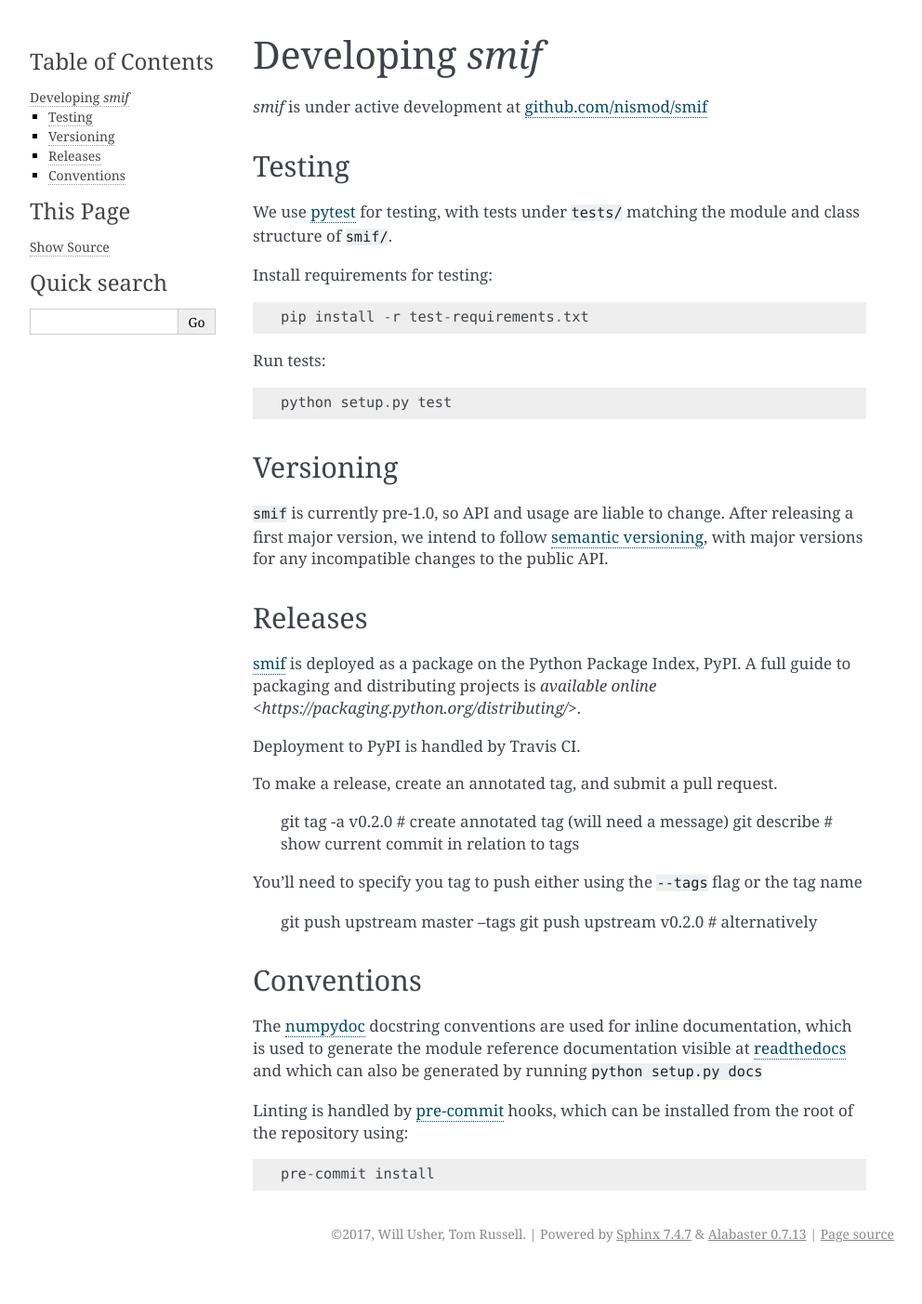
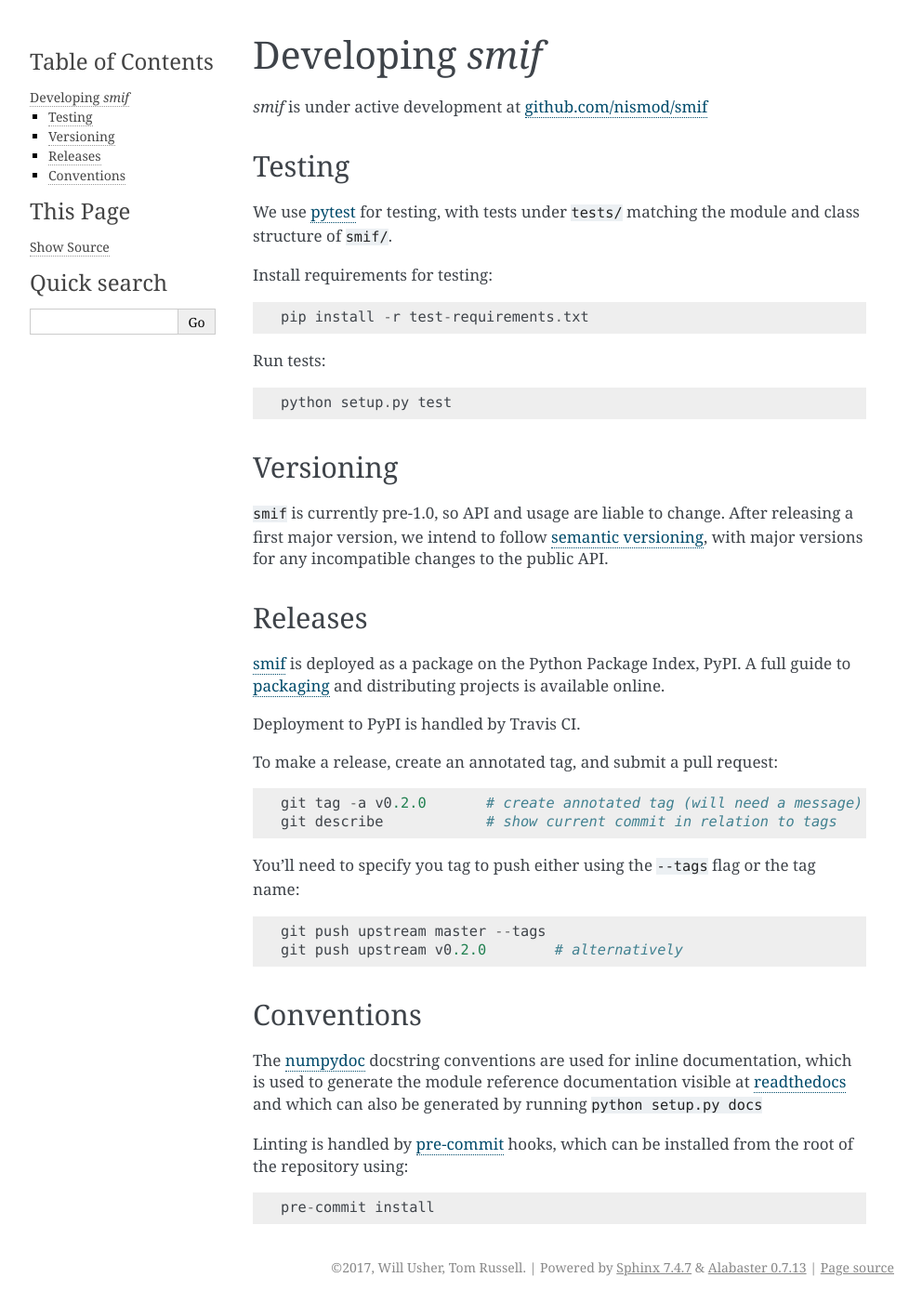
Before and after one commit to nismod/smif, a Sphinx documentation site: the page built from docs/developers.rst, in a window 1280 px wide. Shown: the whole page at 93% size, without its empty margins (148-1140 px from the left). Built offline with Sphinx 7.4.7, drawn with Linux system fonts in a browser that asks for light colours; formulas are drawn with MathJax 3; pages that are not in the unit, such as notebooks, are missing from menus; before the commit the page ends 1367 px from its top, so only the background shows below that.

Commit message:
docs: formatted release docs

```diff
--- a/docs/developers.rst
+++ b/docs/developers.rst
@@ -34,18 +34,17 @@ Releases
 --------
 
 `smif`_ is deployed as a package on the Python Package Index, PyPI. A full guide
-to packaging and distributing projects is `available online
-<https://packaging.python.org/distributing/>`.
+to `packaging`_ and distributing projects is available online.
 
 Deployment to PyPI is handled by Travis CI.
 
-To make a release, create an annotated tag, and submit a pull request.
+To make a release, create an annotated tag, and submit a pull request::
 
     git tag -a v0.2.0       # create annotated tag (will need a message)
     git describe            # show current commit in relation to tags
 
 You'll need to specify you tag to push either using the ``--tags`` flag or
-the tag name
+the tag name::
 
     git push upstream master --tags
     git push upstream v0.2.0        # alternatively
```
Also changed, not shown: other parts of docs/developers.rst (+1 -0 lines).
